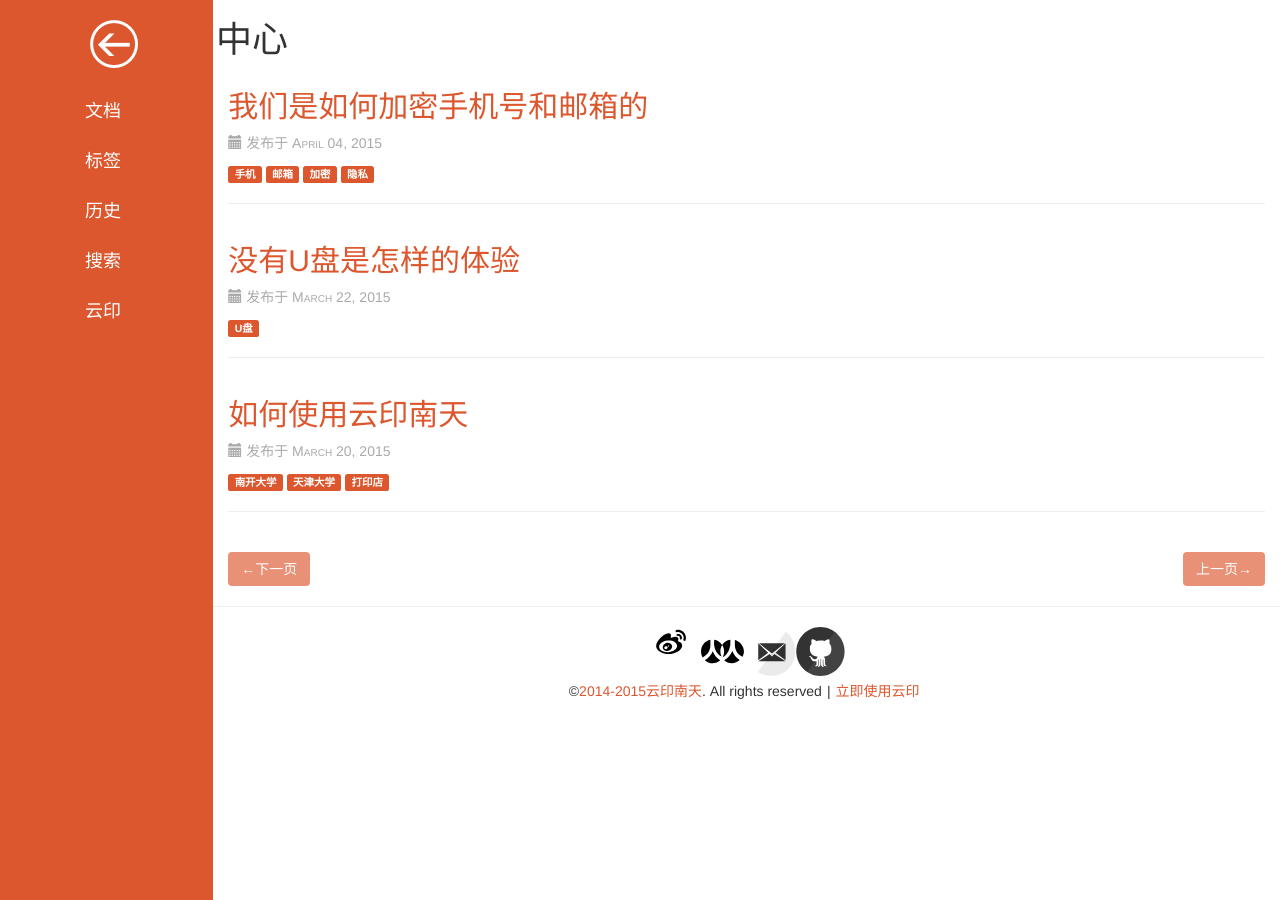
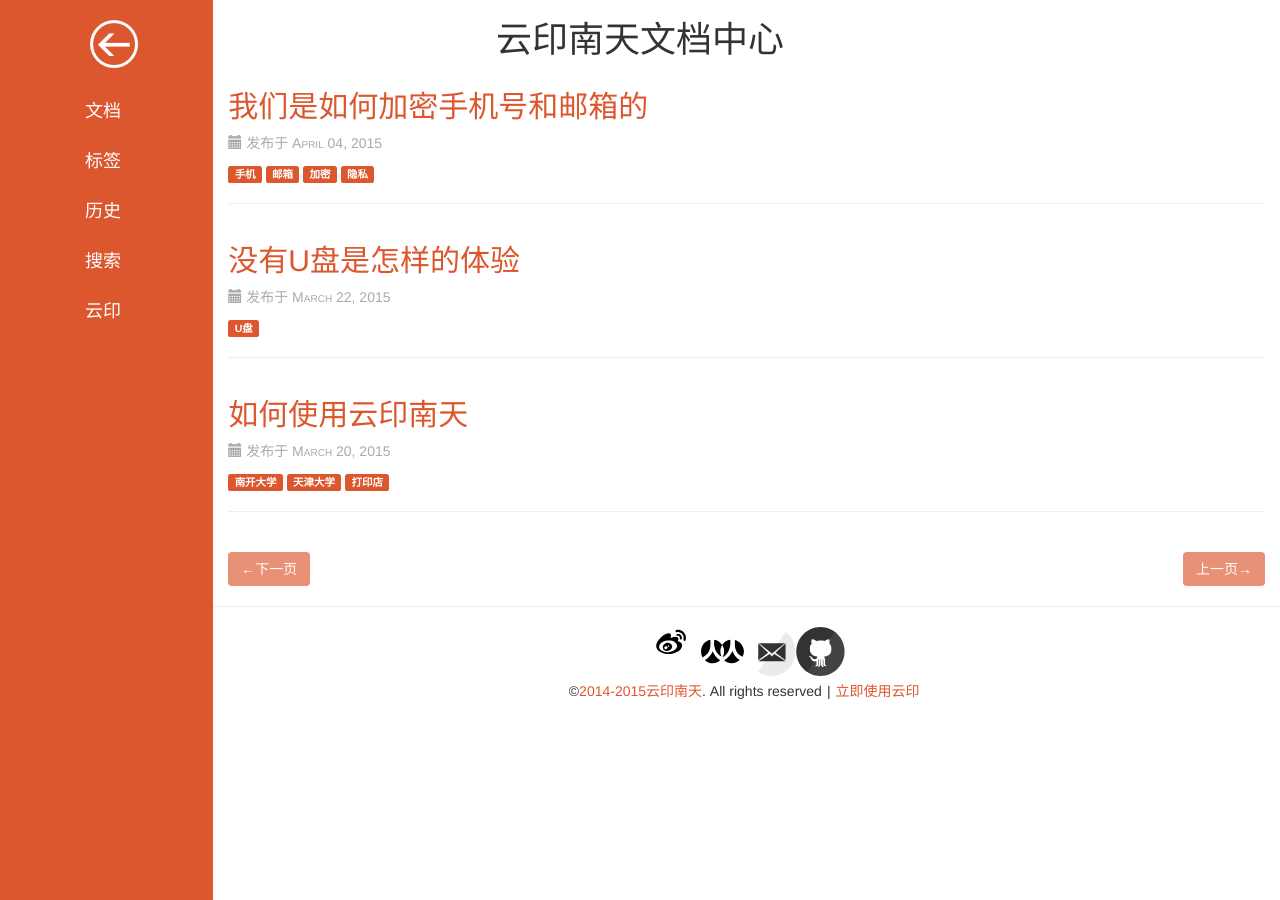
Before and after one commit to YunYinORG/print, a Jekyll site: the page built from pages/index.html, in a window 1280 px wide. Built offline with Jekyll 4.4.1, drawn with Linux system fonts in a browser that asks for light colours; nearby versions of some CDN libraries; the list of posts is cut into pages by our own code.

Commit message:
page页标题

```diff
--- a/pages/index.html
+++ b/pages/index.html
@@ -9,7 +9,7 @@
     <div class="hidden-xs col-md-2 col-sm-3 orange sidebar">
 {% include sidemenu.html %}
     </div>
-          <h1 class="" >云印南天文档中心</h1>
+    <h1 class="text-center" >云印南天文档中心</h1>
     <div class="col-md-10 col-sm-9 col-md-offset-2 col-sm-offset-3">
 <div class="row">
   {% for post in paginator.posts %}
```
Lines whose indentation alone changed are shown as unchanged.
